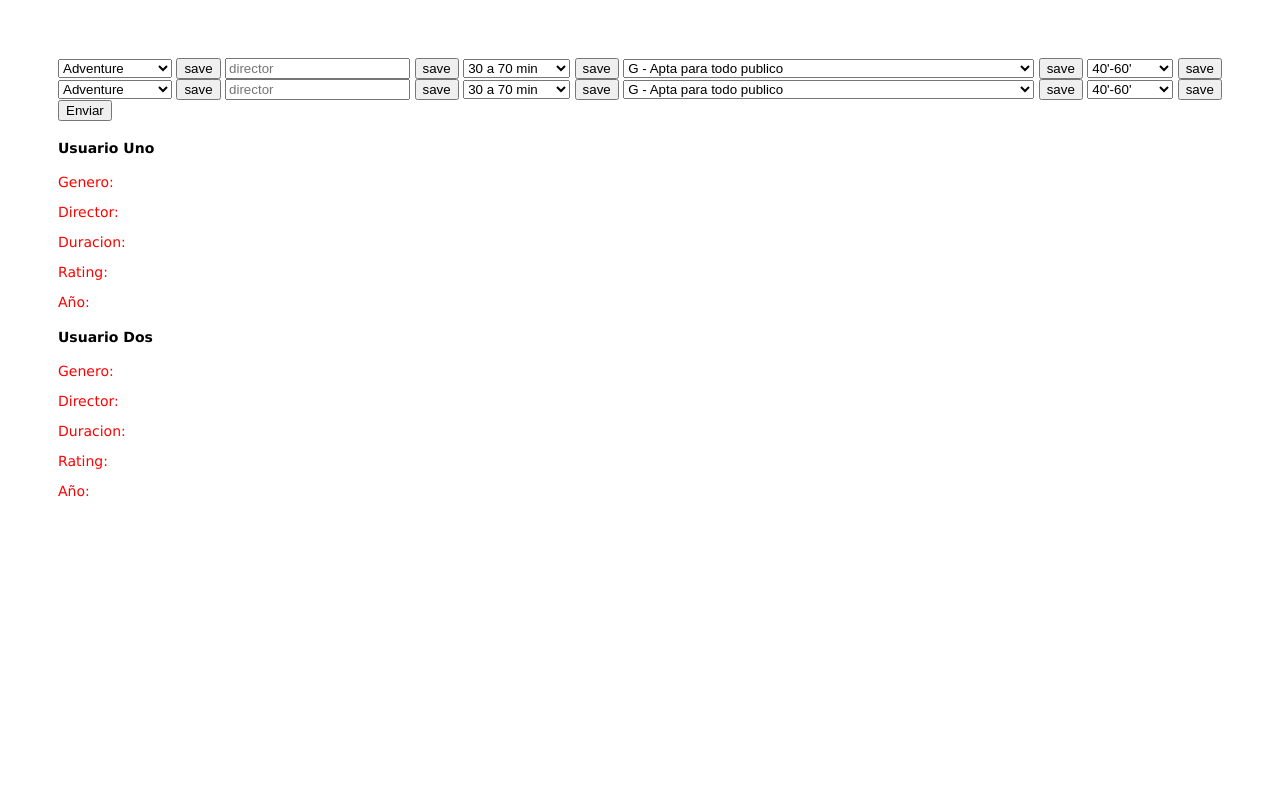
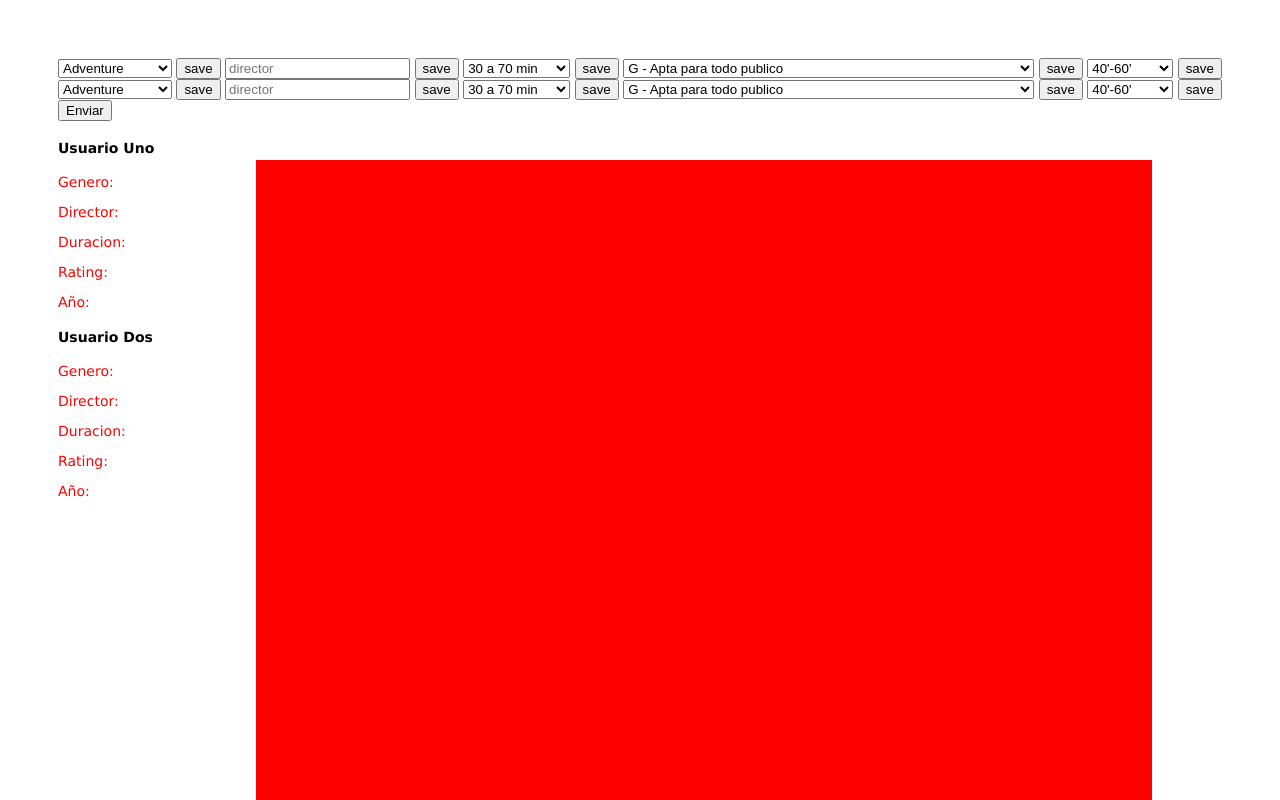
Before and after one commit to beetlepig/Final_CHI, a Node project: template views/test.hbs in a window 1280 px wide. Run offline with Node 20 templates, Linux system fonts and the light colour scheme; the template is opened without the code that fills it, so the values that code supplies are empty; some libraries are stand-ins or nearby versions.

Commit message:
mostrando 5 peliculas

```diff
--- a/Controllers/testingController.js
+++ b/Controllers/testingController.js
@@ -120,10 +120,11 @@ function sugerir(req,res,next) {
 
     intercepcion= interceptar(listaUno,listaDos);
     console.log("numero preselecionados: "+intercepcion.length);
+    let cinco=cincoFavoritos(intercepcion);
 
-    console.log(cincoFavoritos(intercepcion)[0]);
+    console.log(cinco[0]);
 
-    res.end();
+    res.status(200).json(cinco);
 
 }
 
--- a/public/javascripts/logicatest.js
+++ b/public/javascripts/logicatest.js
@@ -259,22 +259,35 @@ function agregarParametroUnuarioDos(name) {
 
 form.submit(function (event) {
     event.preventDefault();
-    /*
+
     enviarDatos().always(function (data,status) {
         console.log(status);
         if (status === 'success') {
             console.log(data);
-            errorMensaje.children(":first").text('');
-            sessionStorage.datos=JSON.stringify(data);
-            console.log(JSON.parse(sessionStorage.datos));
+            $.each(data, function(index, value) {
+                let divi  = $('#recomendados');
+                let carti = $('<div>').addClass("card");
+                let titulo= $("<h4>"+value.title+"</h4>");
+                carti.append(titulo);
 
-            window.location.replace('./home.html');
+                let imagen  = $("<div>", {"style": "background: url("+value.poster_400x570+") no-repeat center / cover"}).addClass("img");
+                carti.append(imagen);
+                $.each(value.genres, function (indexdos, valuedos) {
+                   let  generin= $("<h5>"+valuedos.title+"</h5>");
+                   carti.append(generin);
+                });
+                let descri=  $("<p>"+value.overview+"</p>");
+                carti.append(descri);
+                divi.append(carti);
+            });
+
+
         } else if (status === "error") {
             console.log(data.responseJSON);
-            errorMensaje.children(":first").text(data.responseJSON);
+
         }
     });
-    */
+
     enviarDatos();
 
 });
@@ -286,7 +299,7 @@ function enviarDatos() {
 
 
 
-    $.ajax({
+    return $.ajax({
                       url: "/test/variables",
                       type: "post",
                       contentType: "application/json",
--- a/public/stylesheets/index/main.css
+++ b/public/stylesheets/index/main.css
@@ -0,0 +1,25 @@
+#recomendados{
+    position: absolute;
+    left: 20%;
+    width: 70%;
+    height: 80%;
+    top: 20%;
+    background-color: red;
+    margin: 0;
+    padding: 0;
+    display: flex;
+}
+
+.card{
+    width: 20%;
+    height: 100%;
+    background-color: yellow;
+    margin-left: 0.4%;
+    margin-right: 0.4%;
+}
+
+.img {
+    width: 100%;
+    height: 40%;
+    background-color: blue;
+}
--- a/views/test.hbs
+++ b/views/test.hbs
@@ -1,4 +1,18 @@
 <script src="https://ajax.googleapis.com/ajax/libs/jquery/3.2.1/jquery.min.js"></script>
+<link rel='stylesheet' href='/stylesheets/index/main.css' />
+<div id="recomendados">
+
+    <!--
+    <div class="card">
+        <h3>titulo</h3>
+        <div class="img"></div>
+        <h5>genero</h5>
+        <P>descripcion</P>
+
+    </div>
+-->
+
+</div>
 <form method="post" action="/test/variables" id="form">
     <div class="usuUno">
     <select name="generoUno" id="generoUno">
```
